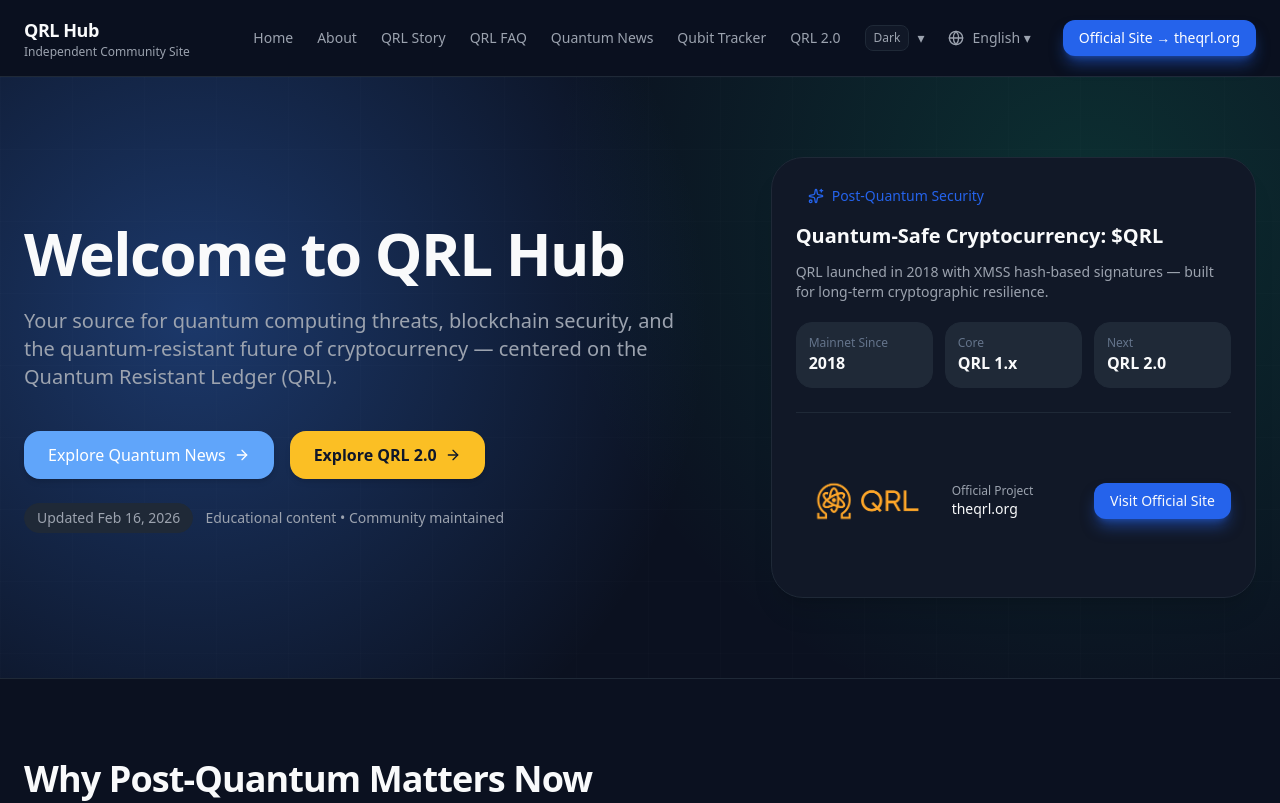
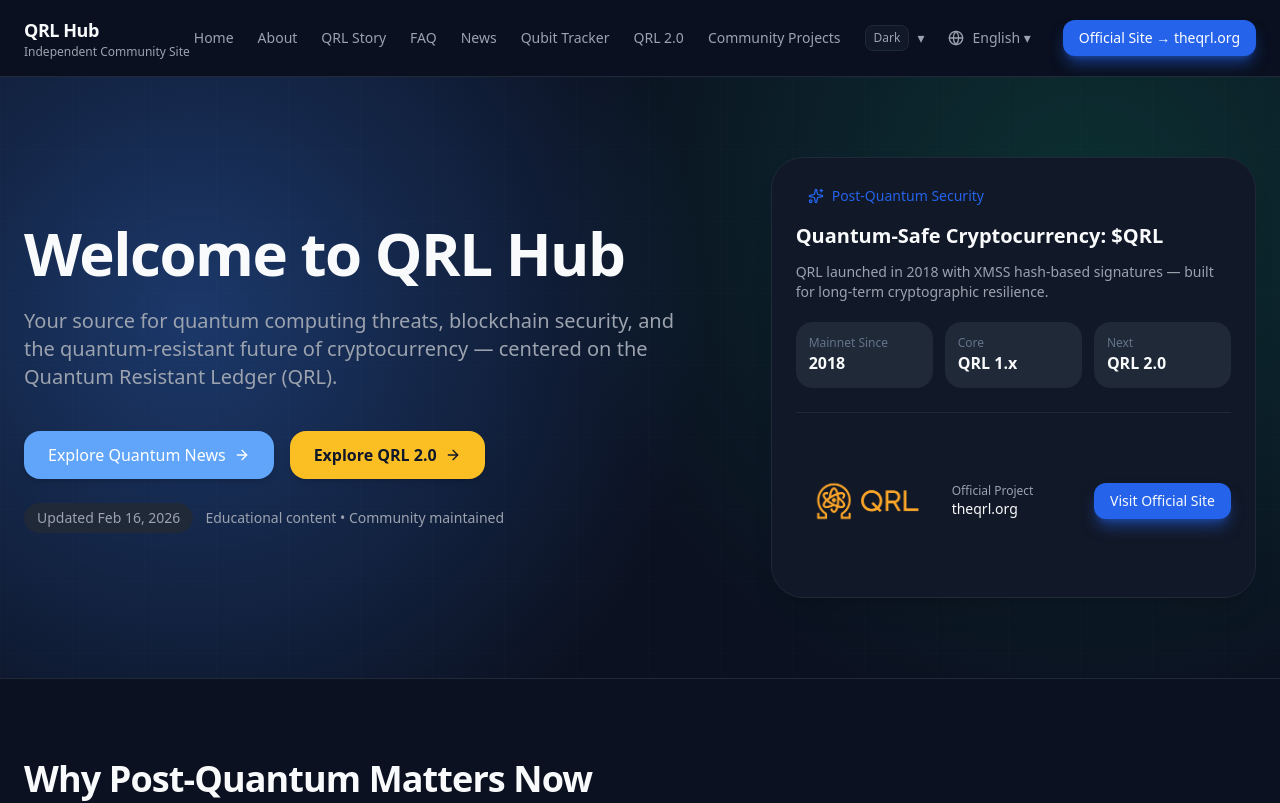
Before and after one commit to ChillerID/qrlhub-redesign, a React (Vite) app: page / in a window 1280 px wide. Shown: the top 803 px of the page. Built offline with nearby package versions, Linux system fonts and the light colour scheme.

Commit message:
navigation renaming

```diff
--- a/src/App.tsx
+++ b/src/App.tsx
@@ -117,10 +117,11 @@
               { label: "Home", href: "#research" },
               { label: "About", href: "#about" },
               { label: "QRL Story", href: "#research" },
-              { label: "QRL FAQ", href: "#network" },
-              { label: "Quantum News", href: "#developers" },
+              { label: "FAQ", href: "#network" },
+              { label: "News", href: "#developers" },
               { label: "Qubit Tracker", href: "#ecosystem" },
               { label: "QRL 2.0", href: "#ecosystem" },
+              { label: "Community Projects", href: "#community" },
             ].map((item) => (
               <a
                 key={item.label}
@@ -333,10 +334,11 @@
               <a href="#research" className="relative hover:text-[color:var(--fg)] transition after:absolute after:left-0 after:-bottom-1 after:h-[2px] after:w-0 after:bg-[color:var(--primary)] after:transition-all hover:after:w-full">Home</a>
               <a href="#about" className="relative hover:text-[color:var(--fg)] transition after:absolute after:left-0 after:-bottom-1 after:h-[2px] after:w-0 after:bg-[color:var(--primary)] after:transition-all hover:after:w-full">About</a>
               <a href="#research" className="relative hover:text-[color:var(--fg)] transition after:absolute after:left-0 after:-bottom-1 after:h-[2px] after:w-0 after:bg-[color:var(--primary)] after:transition-all hover:after:w-full">QRL Story</a>
-              <a href="#network" className="relative hover:text-[color:var(--fg)] transition after:absolute after:left-0 after:-bottom-1 after:h-[2px] after:w-0 after:bg-[color:var(--primary)] after:transition-all hover:after:w-full">QRL FAQ</a>
-              <a href="#developers" className="relative hover:text-[color:var(--fg)] transition after:absolute after:left-0 after:-bottom-1 after:h-[2px] after:w-0 after:bg-[color:var(--primary)] after:transition-all hover:after:w-full">Quantum News</a>
+              <a href="#network" className="relative hover:text-[color:var(--fg)] transition after:absolute after:left-0 after:-bottom-1 after:h-[2px] after:w-0 after:bg-[color:var(--primary)] after:transition-all hover:after:w-full">FAQ</a>
+              <a href="#developers" className="relative hover:text-[color:var(--fg)] transition after:absolute after:left-0 after:-bottom-1 after:h-[2px] after:w-0 after:bg-[color:var(--primary)] after:transition-all hover:after:w-full">News</a>
               <a href="#ecosystem" className="relative hover:text-[color:var(--fg)] transition after:absolute after:left-0 after:-bottom-1 after:h-[2px] after:w-0 after:bg-[color:var(--primary)] after:transition-all hover:after:w-full">Qubit Tracker</a>
               <a href="#ecosystem" className="relative hover:text-[color:var(--fg)] transition after:absolute after:left-0 after:-bottom-1 after:h-[2px] after:w-0 after:bg-[color:var(--primary)] after:transition-all hover:after:w-full">QRL 2.0</a>
+              <a href="#community" className="relative hover:text-[color:var(--fg)] transition after:absolute after:left-0 after:-bottom-1 after:h-[2px] after:w-0 after:bg-[color:var(--primary)] after:transition-all hover:after:w-full">Community Projects</a>
 
               <ThemeSelector theme={theme} onChange={setTheme} />
               <LanguageSelector selected={lang} onChange={setLang} />
```
